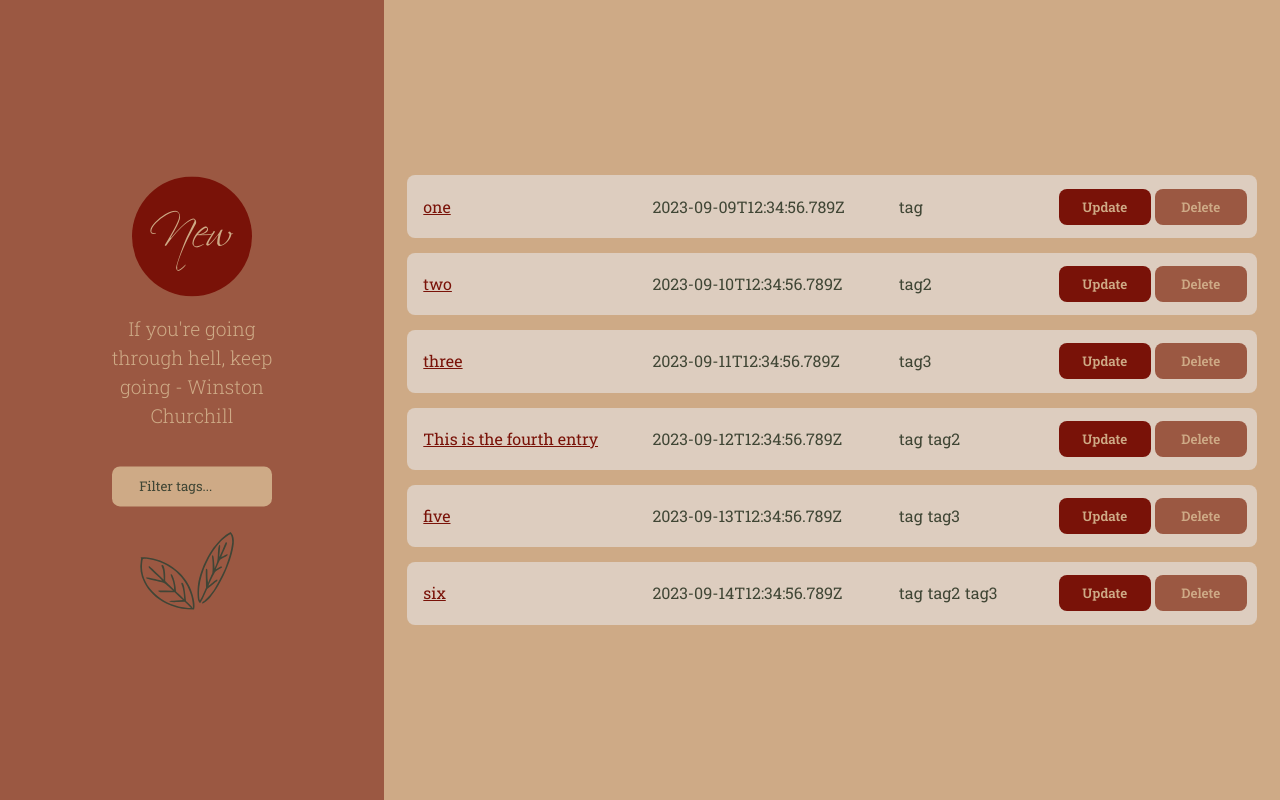
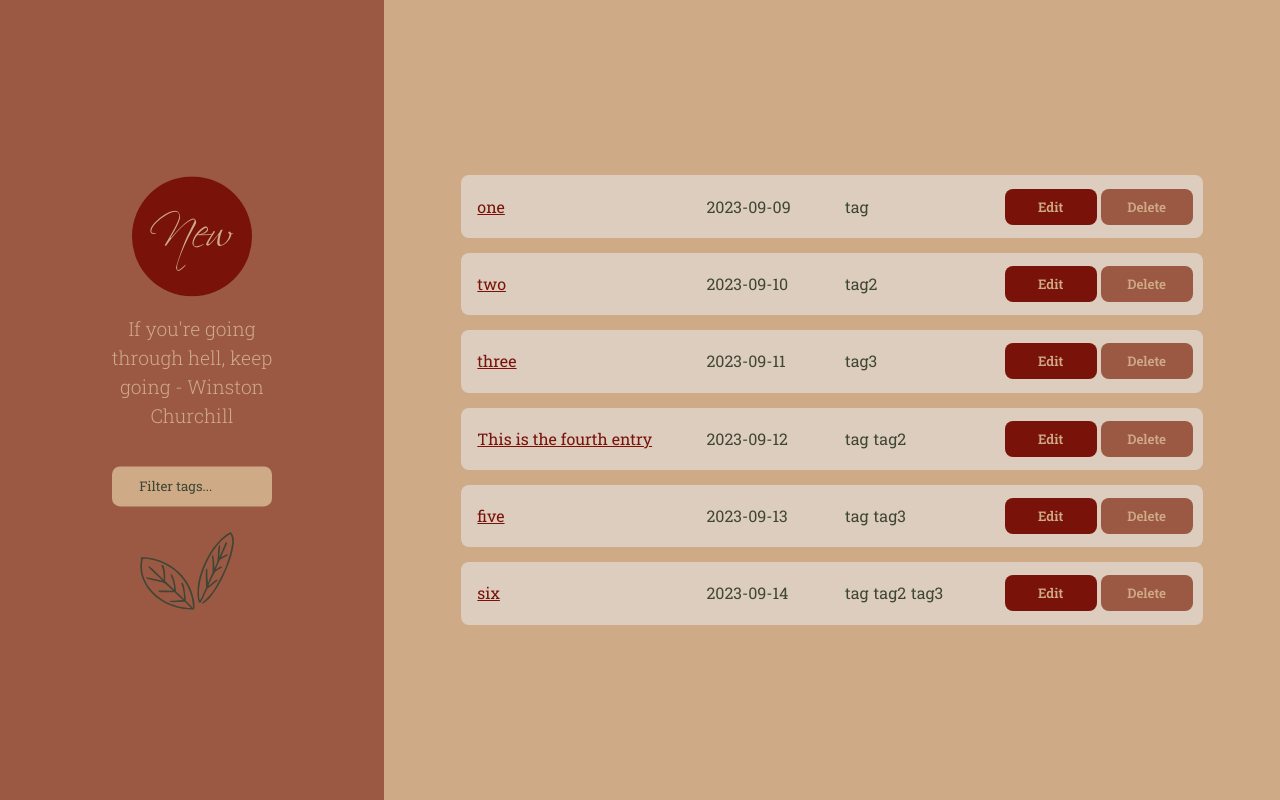
Before and after one commit to monalloyd/journaling-app, a React (Vite) app in the folder client/: page / in a window 1280 px wide. Built offline with nearby package versions, Linux system fonts and the light colour scheme.

Commit message:
Update design of table

```diff
--- a/client/src/components/Table/Table.jsx
+++ b/client/src/components/Table/Table.jsx
@@ -3,12 +3,12 @@ import { Link, useLocation, useNavigate } from "react-router-dom";
 import Button from "./../Button";
 import "./Table.css";
 
-const Table = ({dummyEntries}) => {
+const Table = ({ dummyEntries }) => {
     const location = useLocation();
     const navigate = useNavigate();
     const queryParams = new URLSearchParams(location.search);
     const tagsFromUrl = queryParams.getAll("tag");
-    const [entries, setEntries] = useState([]);
+    const [ entries, setEntries ] = useState([]);
 
     useEffect(() => {
         const filteredEntries = dummyEntries.filter((entry) => {
@@ -19,6 +19,11 @@ const Table = ({dummyEntries}) => {
         });
         setEntries(filteredEntries);
     }, [location.search]);
+
+    const formatDateDisplay = (date) => {
+        const storedDate = new Date(date);
+        return storedDate.toISOString().split('T')[0];
+    }
 
     const deleteTag = (tagToDelete) => {
         const updatedTags = [...tagsFromUrl];
@@ -35,6 +40,11 @@ const Table = ({dummyEntries}) => {
 
             navigate(`?${queryParams.toString()}`);
         }
+    }
+
+    const goToEditPage = (id) => {
+        navigate("/", { replace: true });
+        navigate(`/update/${id}`);
     }
 
     return (
@@ -55,14 +65,15 @@ const Table = ({dummyEntries}) => {
                     }
                     </td>
                 </tr>
-                {entries.map((entry) => (
+                {
+                    entries.map((entry) => (
                         <tr key={entry.id}>
                         <td className="col-1">
                             <Link to={`/entry/${entry.id}`}>
                                 {entry.title}
                             </Link>
                         </td>
-                    <td className="col-2">{entry.date}</td>
+                        <td className="col-2">{formatDateDisplay(entry.date)}</td>
                         <td className="col-3">
                             {
                                 entry.tags && entry.tags.map((tag, i) => (
@@ -71,12 +82,11 @@ const Table = ({dummyEntries}) => {
                             }
                         </td>
                         <td className="col-4">
-                        <Link to={`/update/${entry.id}`}>
                             <Button
-                                className={"nav-btn-square update-btn robo"}
-                                text={"Update"}
+                                className={"nav-btn-square edit-btn robo"}
+                                text={"Edit"}
+                                onClick={() => goToEditPage(entry.id)}
                             />
-                        </Link>
                             <Button
                                 className={"nav-btn-square delete-btn robo"}
                                 text={"Delete"}
@@ -84,7 +94,8 @@ const Table = ({dummyEntries}) => {
                             />
                         </td>
                     </tr>
-                ))}
+                    ))
+                }
             </tbody>
         </table>
         </>
```
Lines whose indentation alone changed are shown as unchanged.
